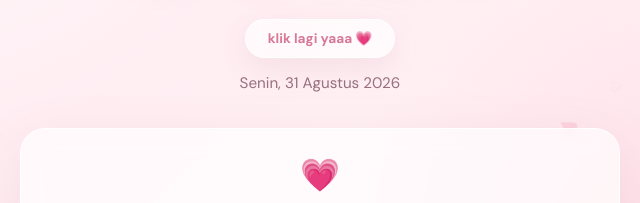
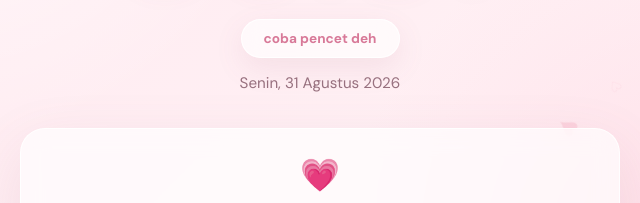
Before and after one commit to ferdinandnovanch/web-reminder, a plain HTML site: page index.html in a window 1280 px wide. Shown: the part 374-577 px from the top of the page, 320-960 px from the left. Drawn offline with nearby package versions, Linux system fonts and the light colour scheme.

Commit message:
Refactor love button text and animations
Updated button text and adjusted animation properties for love button.

```diff
--- a/index.html
+++ b/index.html
@@ -228,8 +228,7 @@
 
       0% {
         transform:
-          translate(-50%, -50%)
-          scale(.3);
+          translate(-50%, -50%) scale(.3);
 
         opacity: 0;
       }
@@ -240,12 +239,8 @@
 
       100% {
         transform:
-          translate(
-            calc(-50% + var(--x)),
-            calc(-50% - var(--y))
-          )
-          scale(1.4)
-          rotate(var(--rotate));
+          translate(calc(-50% + var(--x)),
+            calc(-50% - var(--y))) scale(1.4) rotate(var(--rotate));
 
         opacity: 0;
       }
@@ -419,7 +414,7 @@
     <!-- BUTTON -->
 
     <button class="love-button" id="loveButton">
-      klik lagi yaaa 💗
+      coba pencet deh
     </button>
 
     <!-- TANGGAL -->
```
Lines whose indentation alone changed are shown as unchanged.
